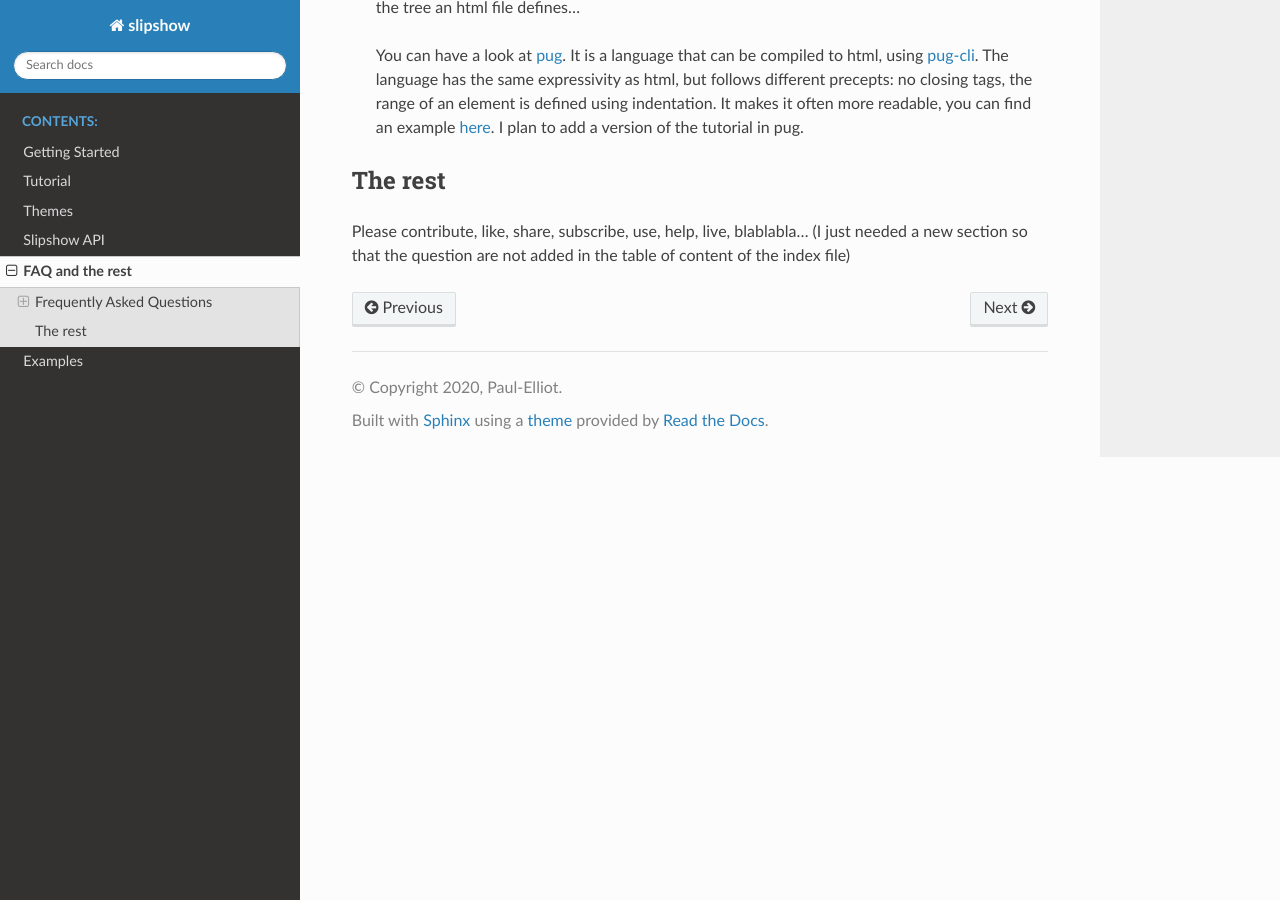
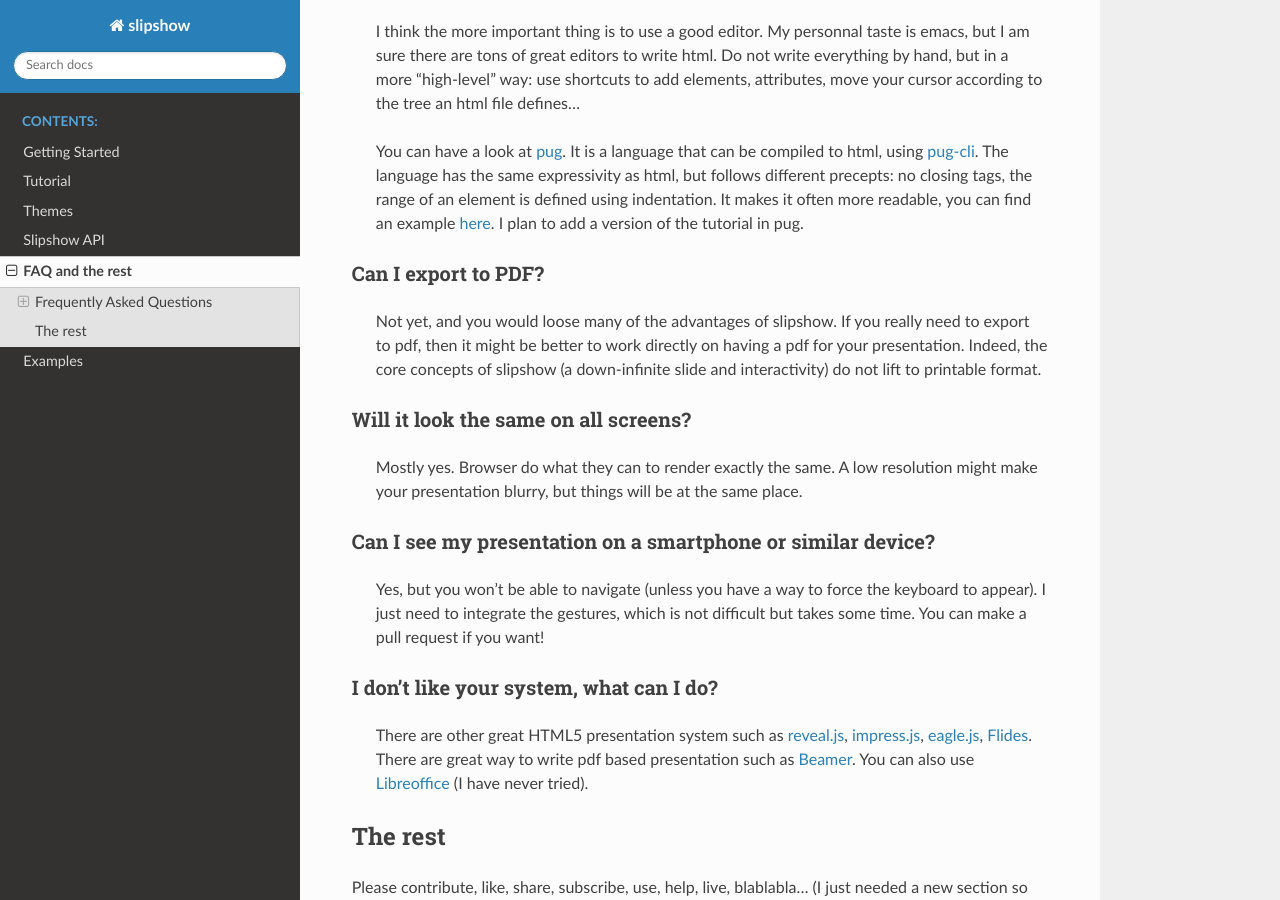
Before and after one commit to panglesd/slipshow, a Sphinx documentation site: the page built from docs/faq.rst, in a window 1280 px wide and 900 px high, scrolled down 1139 px. Built offline with Sphinx 7.4.7 and the Read the Docs theme 2.0.0, drawn with Linux system fonts in a browser that asks for light colours; some of the changed text lies outside the part shown.

Commit message:
added few questions to faq

```diff
--- a/docs/faq.rst
+++ b/docs/faq.rst
@@ -33,6 +33,25 @@ Do I really have to write plain HTML?
 
   You can have a look at `pug <https://pugjs.org>`_. It is a language that can be compiled to html, using `pug-cli <https://www.npmjs.com/package/pug-cli>`_. The language has the same expressivity as html, but follows different precepts: no closing tags, the range of an element is defined using indentation. It makes it often more readable, you can find an example `here <https://github.com/pugjs/pug#syntax>`_. I plan to add a version of the tutorial in pug.
 
+Can I export to PDF?
+~~~~~~~~~~~~~~~~~~~~~~~~~~~~~~~~~~~~~~~~
+  Not yet, and you would loose many of the advantages of slipshow. If you really need to export to pdf, then it might be better to work directly on having a pdf for your presentation. Indeed, the core concepts of slipshow (a down-infinite slide and interactivity) do not lift to printable format.
+
+Will it look the same on all screens?
+~~~~~~~~~~~~~~~~~~~~~~~~~~~~~~~~~~~~~~~~
+  Mostly yes. Browser do what they can to render exactly the same. A low resolution might make your presentation blurry, but things will be at the same place.
+
+Can I see my presentation on a smartphone or similar device?
+~~~~~~~~~~~~~~~~~~~~~~~~~~~~~~~~~~~~~~~~~~~~~~~~~~~~~~~~~~~~~~~~~~~~~~~~~~~~~~~~
+  Yes, but you won't be able to navigate (unless you have a way to force the keyboard to appear). I just need to integrate the gestures, which is not difficult but takes some time. You can make a pull request if you want!
+
+I don't like your system, what can I do?
+~~~~~~~~~~~~~~~~~~~~~~~~~~~~~~~~~~~~~~~~~~~~~~~~~~~~~~~~~~~~~~~~~~~~~~~~~~~~~~~~
+  There are other great HTML5 presentation system such as `reveal.js <https://revealjs.com/>`_, `impress.js <https://impress.js.org/>`_, `eagle.js <https://zulko.github.io/eaglejs-demo/#/>`_, `Flides <https://github.com/nathanael-fijalkow/Flides>`_. There are great way to write pdf based presentation such as `Beamer <https://ctan.org/pkg/beamer>`_. You can also use `Libreoffice <https://www.libreoffice.org/discover/impress/>`_ (I have never tried).
+
+
+
+
 The rest
 ----------
 
```
